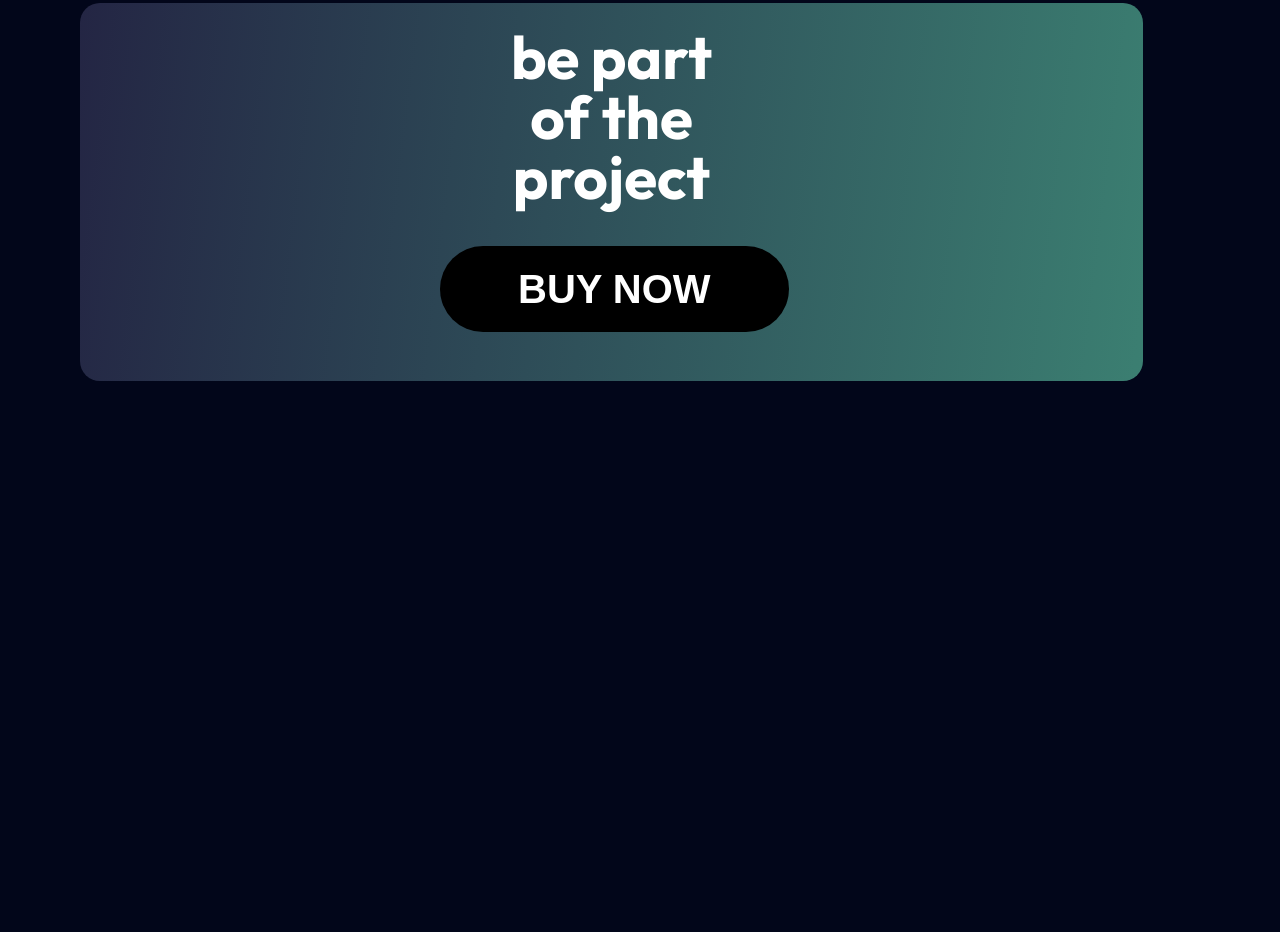
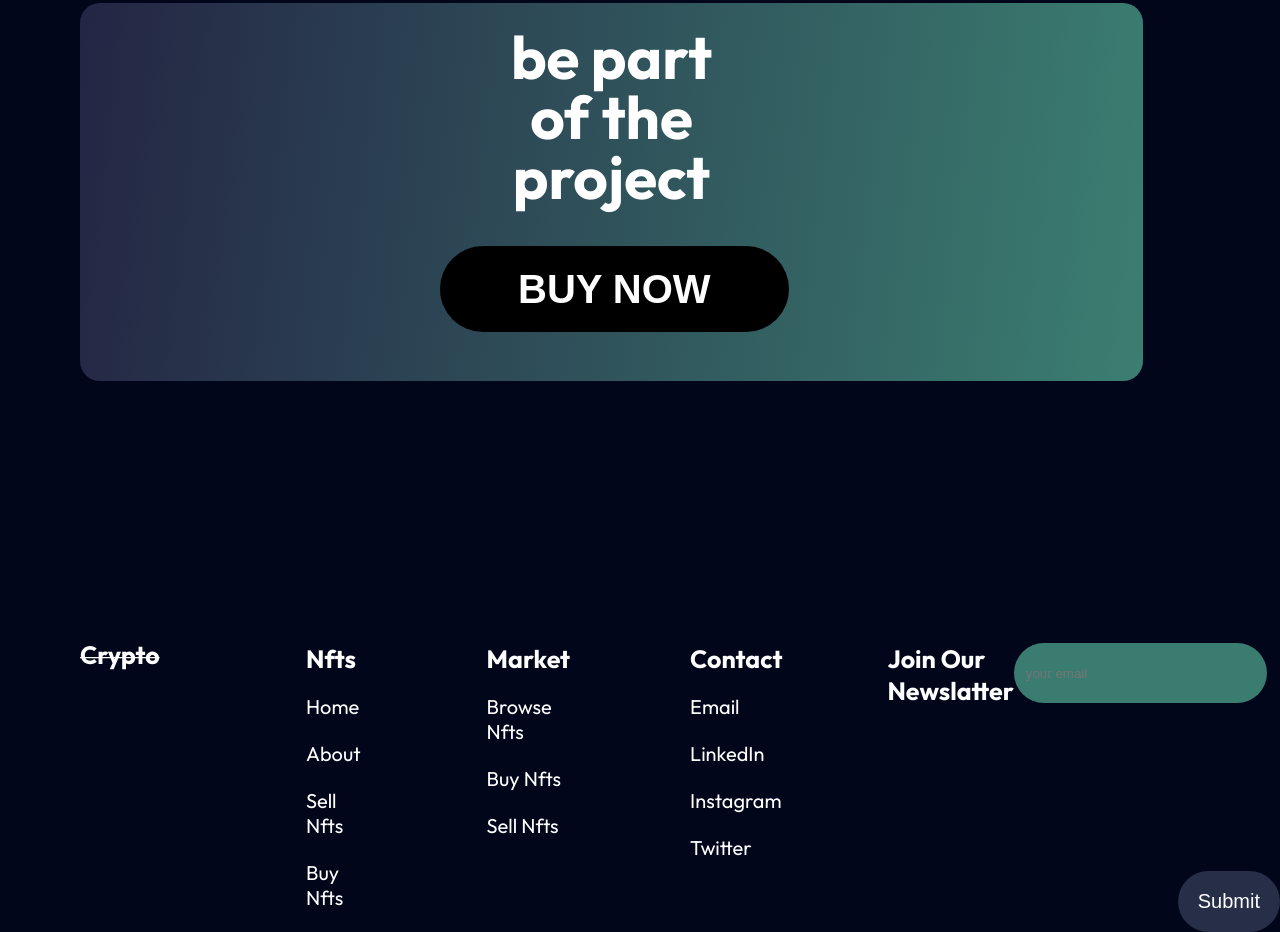
Before and after one commit to Muhammadqodir57/crypto-2, a plain HTML site: page index.html in a window 1280 px wide. Shown: the part 4018-4950 px from the top of the page. Before the commit the page ends 4661 px from the top, so only its background shows below. Drawn offline with Linux system fonts and the light colour scheme.

Commit message:
last commit

```diff
--- a/index.html
+++ b/index.html
@@ -164,12 +164,76 @@
                 </ul>
             </section>
             <!--------------TEST-END--------------->
+
+            <!--------------PART-START--------------->
             <section class="part">
                 <h2 class="part-title">be part of the project</h2>
                 <button class="part-btn">buy now</button>
             </section>
+            <!--------------PART-END--------------->
         </div>
     </main>
+    <!--------------MAIN-END--------------->
+
+    <!--------------FOOTER-START--------------->
+    <footer class="footer">
+        <div class="container">
+                <div class="footer-box">
+                    <img class="footer-img" src="./src/assets/svg/logo-2.svg" alt="logo">
+                    <ul class="footer-list">
+                        <h6 class="footer-title">nfts</h6>
+                        <li class="footer-item">
+                            <a class="footer-link" href="#">home</a>
+                        </li>
+                        <li class="footer-item">
+                            <a class="footer-link" href="#">about</a>
+                        </li>
+                        <li class="footer-item">
+                            <a class="footer-link" href="#">sell nfts</a>
+                        </li>
+                        <li class="footer-item">
+                            <a class="footer-link" href="#">buy nfts</a>
+                        </li>
+                    </ul>
+                    <ul class="footer-list-2">
+                        <h6 class="footer-title-2">market</h6>
+                        <li class="footer-item-2">
+                            <a class="footer-link-2" href="#">browse nfts</a>
+                        </li>
+                        <li class="footer-item-2">
+                            <a class="footer-link-2" href="#">buy nfts</a>
+                        </li>
+                        <li class="footer-item-2">
+                            <a class="footer-link-2" href="#">sell nfts</a>
+                        </li>
+                    </ul>
+                  <div class="footer-box-3">
+                    <ul class="footer-list-3">
+                        <h6 class="footer-title">contact</h6>
+                        <li class="footer-item">
+                            <a class="footer-link" href="#">email</a>
+                        </li>
+                        <li class="footer-item">
+                            <a class="footer-link" href="#">linkedIn</a>
+                        </li>
+                        <li class="footer-item">
+                            <a class="footer-link" href="#"> instagram</a>
+                        </li>
+                        <li class="footer-item">
+                            <a class="footer-link" href="#">twitter</a>
+                        </li>
+                    </ul>
+                    <h5 class="footer-end-title">join our newslatter</h5>
+                    <div class="footer-box-2">
+                        <input class="footer-input" type="email" placeholder="your email">
+                        <button class="footer-btn">submit</button>
+                    </div>
+                </div>
+
+                  </div>
+        </div>
+
+    </footer>
 </body>
 
 </html>
--- a/src/scss/all-blocks/_footer.scss
+++ b/src/scss/all-blocks/_footer.scss
@@ -0,0 +1,106 @@
+.footer {
+    position: relative;
+
+    &-box {
+        display: flex;
+    }
+
+    &-box-3 {
+        display: flex;
+    }
+
+    &-img {
+        position: absolute;
+        top: 1%;
+    }
+
+    &-list {
+        margin-left: 226px;
+    }
+
+    &-title {
+        color: #FFF;
+        font-size: 25px;
+        margin-bottom: 19px;
+        font-style: normal;
+        font-weight: 700;
+        line-height: normal;
+        text-transform: capitalize;
+    }
+
+    &-link {
+        color: #FFF;
+        margin-bottom: 22px;
+        font-size: 20px;
+        font-style: normal;
+        font-weight: 400;
+        line-height: normal;
+        text-transform: capitalize;
+
+    }
+
+    &-list-2 {
+        margin-left: 126px;
+    }
+
+    &-title-2 {
+        color: #FFF;
+        font-size: 25px;
+        margin-bottom: 19px;
+        font-style: normal;
+        font-weight: 700;
+        line-height: normal;
+        text-transform: capitalize;
+    }
+
+    &-link-2 {
+        color: #FFF;
+        margin-bottom: 22px;
+        font-size: 20px;
+        font-style: normal;
+        font-weight: 400;
+        line-height: normal;
+        text-transform: capitalize;
+
+    }
+
+    &-list-3 {
+        margin-left: 120px;
+    }
+
+    &-end-title {
+        margin-left: 105px;
+        margin-bottom: 9px;
+        color: #FFF;
+        font-size: 25px;
+        font-style: normal;
+        font-weight: 700;
+        line-height: normal;
+        text-transform: capitalize;
+    }
+
+    &-input {
+        width: 253px;
+        height: 60px;
+        padding: 18px 12px;
+        border: none;
+        border-radius: 50px;
+        background: #3B7C70;
+    }
+
+    &-btn {
+        position: absolute;
+        right: 0;
+        bottom: 0;
+        padding: 19px 20px;
+        border: none;
+        border-radius: 50px;
+        background: #262E48;
+        color: #FFF;
+        font-size: 20px;
+        font-style: normal;
+        font-weight: 400;
+        line-height: normal;
+        text-transform: capitalize;
+    }
+}
```
Also changed, not shown: src/assets/svg/logo-2.svg (added), src/css/main.css, 1 other file.
